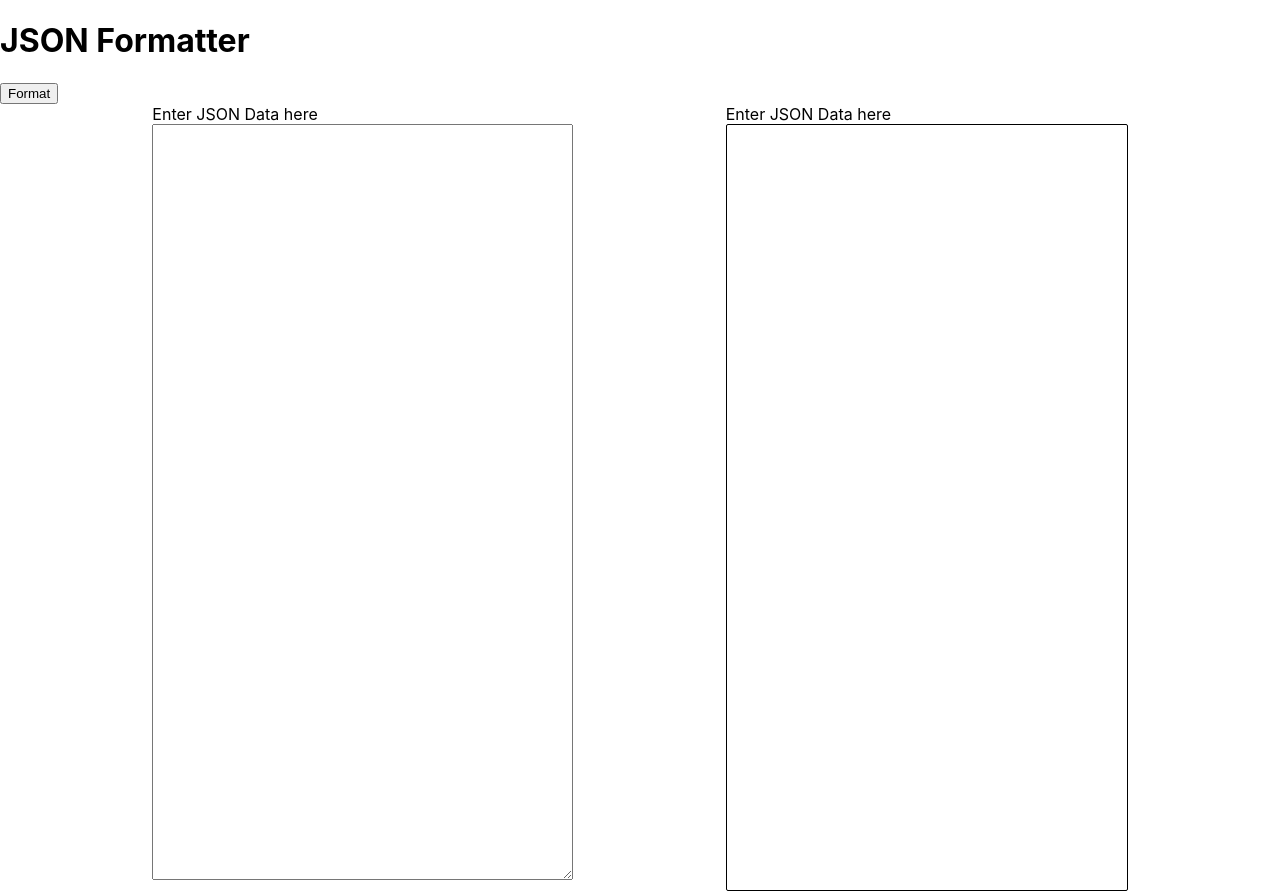
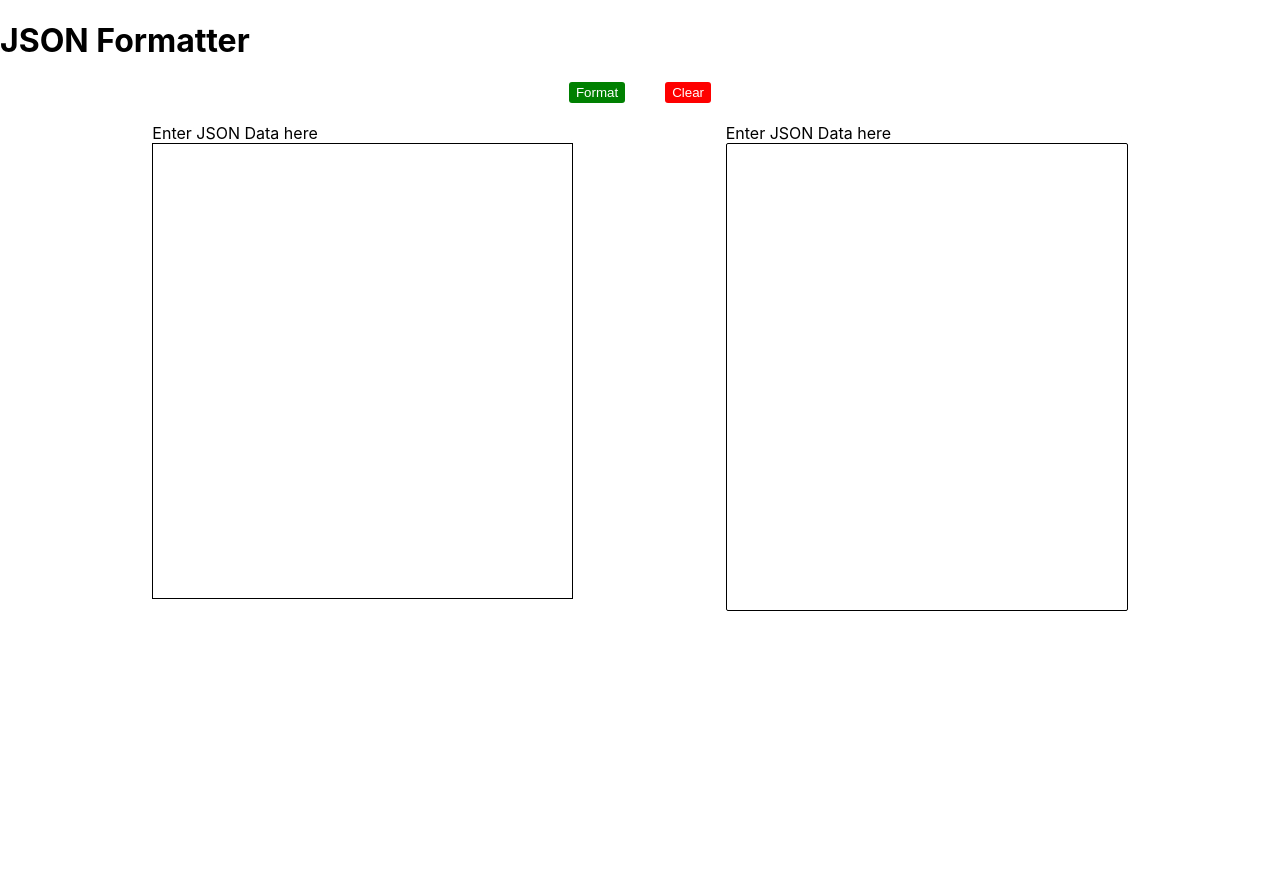
Before and after one commit to Himanshu-ramani/json-formatter, a React (Create React App) app: page / in a window 1280 px wide. After the commit the page ends 800 px from the top, so only its background shows below. Built offline with nearby package versions, Linux system fonts and the light colour scheme.

Commit message:
final commit

```diff
--- a/src/App.css
+++ b/src/App.css
@@ -7,15 +7,50 @@
 .output_contianer {
     display: flex;
     flex-direction: column;
+    margin-bottom: 20px;
+    border-radius: 2px;
+
 }
 
 .output_section {
     border: 1px solid;
     margin: 0;
     border-radius: 2px;
-    height: 765px;
+    height: 466px;
     width: 400px;
-    overflow-y: scroll;
+    overflow: scroll;
+}
+
+.button_continer {
+    display: flex;
+    justify-content: center;
+    margin: 20px;
+}
+
+.button_continer * {
+    margin: 0 20px;
+}
+
+.formate_button {
+    color: #fff;
+    background: green;
+    border: 0;
+    padding: 3px 7px;
+    border-radius: 3px;
+}
+
+.input_json {
+    resize: none;
+    outline: 0;
+    border: 1px solid;
+}
+
+.clear_button {
+    color: #fff;
+    background: red;
+    border: 0;
+    padding: 3px 7px;
+    border-radius: 3px;
 }
 
 .error {
--- a/src/App.js
+++ b/src/App.js
@@ -1,10 +1,7 @@
 import "./App.css";
-import React, { useState, useRef } from "react";
-import Tree from "./Component/Tree/Tree";
-import Collapse from "./Component/Collapse/Collapse";
+import React, { useState } from "react";
 
 function App() {
-  // https://stackoverflow.com/questions/47185330/react-treeview-from-json-array
   const [inputText, setInputText] = useState("");
   const [outputText, setOutputText] = useState("");
   const [hasError, setHasError] = useState(false);
@@ -14,9 +11,6 @@ function App() {
     setHasError(false);
     setOutputText("");
   };
-
-  const outputRef = useRef();
-  // number line
 
   const submitHandle = (e) => {
     e.preventDefault();
@@ -28,10 +22,26 @@ function App() {
       setHasError(true);
     }
   };
+
   return (
     <div className="App">
       <h1>JSON Formatter</h1>
-      <button onClick={submitHandle}>Format</button>
+      <div className="button_continer">
+        <button className="formate_button" onClick={submitHandle}>
+          Format
+        </button>
+        <button
+          className="clear_button"
+          onClick={() => {
+            setInputText("");
+            setOutputText("");
+            setHasError(false);
+          }}
+        >
+          Clear
+        </button>
+      </div>
+
       <div className="main_container">
         <div className="input_contianer">
           <label className="label" htmlFor="json_input">
@@ -39,33 +49,25 @@ function App() {
           </label>
 
           <textarea
+            className="input_json"
             name="inputText"
             value={inputText}
             onChange={inputChangeHandler}
             id="json_input"
             spellCheck="false"
             cols="50"
-            rows="50"
+            rows="30"
           ></textarea>
         </div>
         <div className="output_contianer">
           <label htmlFor="json_output">Enter JSON Data here</label>
-          {/* <textarea
-            name="inputText"
-            value={outputText}
-            // onChange={inputChangeHandler}
-            id="json_output"
-            spellCheck="false"
-            cols="50"
-            rows="50"
-          ></textarea> */}
-          <pre
-            ref={outputRef}
-            className={hasError ? "error output_section" : "output_section"}
-          >
-            {outputText}
-            <Collapse data={outputText} />
-          </pre>
+          <code>
+            <pre
+              className={hasError ? "error output_section" : "output_section"}
+            >
+              {outputText}
+            </pre>
+          </code>
         </div>
       </div>
     </div>
--- a/src/Component/Collapse/Collapse.js
+++ /dev/null
@@ -1,7 +0,0 @@
-import React from "react";
-
-const Collapse = ({ data }) => {
-  return <>{Object.keys(data).map((item) => {})}</>;
-};
-
-export default Collapse;
--- a/src/Component/Tree/Tree.css
+++ /dev/null
@@ -1,11 +0,0 @@
-ul,
-#myUL {
-    list-style-type: none;
-
-}
-
-
-
-.nested {
-    display: inline;
-}
--- a/src/Component/Tree/Tree.js
+++ /dev/null
@@ -1,50 +0,0 @@
-import React from "react";
-import "./Tree.css";
-const Tree = ({ data }) => {
-  console.log(data);
-  //build node
-  const buildNode = (key) => {
-    return <span>{key}</span>;
-  };
-  //
-  const isPrimative = (value) => {
-    return (
-      typeof value === "string" ||
-      typeof value === "number" ||
-      typeof value === "boolean"
-    );
-  };
-  //build leaf
-  const buildLeaf = (value) => {
-    return <span>{value}</span>;
-  };
-  //if array
-  const isArray = (value) => Array.isArray(value);
-  const loopArray = (array) =>
-    array.map((value, key) => (
-      <span key={key + value}>
-        {isPrimative(value)
-          ? buildLeaf(value)
-          : isArray(value)
-          ? loopArray
-          : processObject(value)}
-      </span>
-    ));
-  const processObject = (object) =>
-    Object.keys(object).map((key, reactKey) => {
-      return (
-        <li key={reactKey + key}>
-          <ul className="nested">
-            {isPrimative(object[key])
-              ? buildLeaf(object[key])
-              : isArray(object[key])
-              ? loopArray(object[key])
-              : processObject(object[key])}
-          </ul>
-        </li>
-      );
-    });
-  return <ul id="myUL">{processObject(data)}</ul>;
-};
-
-export default Tree;
```
